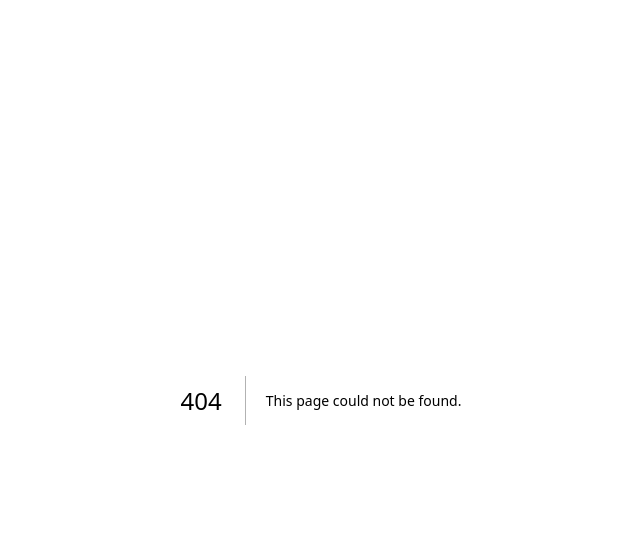
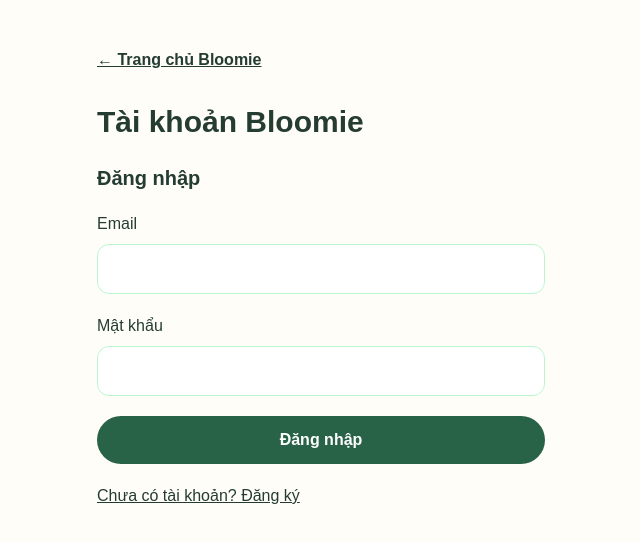
Before and after one commit to 24520275-NTD/bloomie-website, a Next.js app: page /tai-khoan in a window 1280 px wide. Before the commit this address had no page. Shown: the top 542 px of the page, without its empty margins (319-959 px from the left). Built offline with nearby package versions, Linux system fonts and the light colour scheme; no server answers.

Commit message:
Add Bloomie account registration and login

```diff
--- /dev/null
+++ b/app/auth/confirm/route.ts
@@ -0,0 +1,42 @@
+import { createServerClient } from "@supabase/ssr";
+import { cookies } from "next/headers";
+import { NextResponse } from "next/server";
+
+export async function GET(request: Request) {
+  const url = new URL(request.url);
+  const code = url.searchParams.get("code");
+  const cookieStore = await cookies();
+
+  const supabase = createServerClient(
+    process.env.NEXT_PUBLIC_SUPABASE_URL!,
+    process.env.NEXT_PUBLIC_SUPABASE_PUBLISHABLE_KEY!,
+    {
+      cookies: {
+        getAll() {
+          return cookieStore.getAll();
+        },
+        setAll(values) {
+          values.forEach(({ name, value, options }) => {
+            cookieStore.set(name, value, options);
+          });
+        },
+      },
+    }
+  );
+
+  if (code) {
+    const { error } = await supabase.auth.exchangeCodeForSession(code);
+
+    if (!error) {
+      const response = NextResponse.redirect(
+        new URL("/tai-khoan", url.origin)
+      );
+      response.headers.set("Cache-Control", "private, no-store");
+      return response;
+    }
+  }
+
+  return NextResponse.redirect(
+    new URL("/tai-khoan?confirmation=failed", url.origin)
+  );
+}
--- /dev/null
+++ b/app/lib/supabase-browser.ts
@@ -0,0 +1,8 @@
+import { createBrowserClient } from "@supabase/ssr";
+
+export function createClient() {
+  return createBrowserClient(
+    process.env.NEXT_PUBLIC_SUPABASE_URL!,
+    process.env.NEXT_PUBLIC_SUPABASE_PUBLISHABLE_KEY!
+  );
+}
--- a/app/page.tsx
+++ b/app/page.tsx
@@ -17,6 +17,7 @@ export default function Home() {
             <a href="/san-pham">Khám phá học liệu</a>
             <a href="#cach-hoc">Cách bắt đầu</a>
             <a href="#gioi-thieu">Về Bloomie</a>
+            <a href="/tai-khoan">Đăng nhập </a>
           </nav>
         </div>
       </header>
--- /dev/null
+++ b/app/tai-khoan/page.tsx
@@ -0,0 +1,225 @@
+"use client";
+
+import Link from "next/link";
+import { useEffect, useState } from "react";
+import type { FormEvent } from "react";
+import { createClient } from "../lib/supabase-browser";
+
+export default function AccountPage() {
+  const [supabase] = useState(() => createClient());
+  const [mode, setMode] = useState<"login" | "signup">("login");
+  const [email, setEmail] = useState("");
+  const [password, setPassword] = useState("");
+  const [userEmail, setUserEmail] = useState<string | null>(null);
+  const [loading, setLoading] = useState(true);
+  const [busy, setBusy] = useState(false);
+  const [message, setMessage] = useState("");
+
+  useEffect(() => {
+    let active = true;
+
+    if (
+      new URLSearchParams(window.location.search).get("confirmation")
+      === "failed"
+    ) {
+      setMessage(
+        "Liên kết xác nhận không hợp lệ hoặc đã hết hạn. " +
+        "Nếu email đã được xác nhận, hãy thử đăng nhập."
+      );
+    }
+
+    supabase.auth.getUser()
+      .then(({ data }) => {
+        if (active) setUserEmail(data.user?.email ?? null);
+      })
+      .catch(() => {
+        if (active) setMessage("Chưa kiểm tra được phiên đăng nhập.");
+      })
+      .finally(() => {
+        if (active) setLoading(false);
+      });
+
+    const { data } = supabase.auth.onAuthStateChange((_event, session) => {
+      if (active) setUserEmail(session?.user.email ?? null);
+    });
+
+    return () => {
+      active = false;
+      data.subscription.unsubscribe();
+    };
+  }, [supabase]);
+
+  async function submit(event: FormEvent<HTMLFormElement>) {
+    event.preventDefault();
+    setBusy(true);
+    setMessage("");
+
+    try {
+      if (mode === "signup") {
+        const { error } = await supabase.auth.signUp({
+          email: email.trim(),
+          password,
+          options: {
+            emailRedirectTo: `${window.location.origin}/auth/confirm`,
+          },
+        });
+
+        if (error) {
+          setMessage(error.message);
+        } else {
+          setPassword("");
+          setMessage(
+            "Yêu cầu đăng ký đã được gửi. Kiểm tra email, kể cả thư rác. " +
+            "Nếu nhận được thư xác nhận, hãy mở liên kết bằng " +
+            "cùng trình duyệt đã đăng ký."
+          );
+        }
+      } else {
+        const { data, error } = await supabase.auth.signInWithPassword({
+          email: email.trim(),
+          password,
+        });
+
+        if (error) {
+          setMessage(error.message);
+        } else {
+          setUserEmail(data.user?.email ?? null);
+          setPassword("");
+          setMessage("Đăng nhập thành công.");
+        }
+      }
+    } catch {
+      setMessage("Không kết nối được. Vui lòng thử lại.");
+    } finally {
+      setBusy(false);
+    }
+  }
+
+  async function logout() {
+    setBusy(true);
+
+    try {
+      const { error } = await supabase.auth.signOut();
+
+      if (error) {
+        setMessage(error.message);
+      } else {
+        setUserEmail(null);
+        setPassword("");
+        setMessage("Đã đăng xuất.");
+      }
+    } catch {
+      setMessage("Chưa đăng xuất được. Vui lòng thử lại.");
+    } finally {
+      setBusy(false);
+    }
+  }
+
+  const inputStyle =
+    "mt-2 w-full rounded-xl border border-green-200 bg-white px-4 py-3";
+
+  return (
+    <main className="min-h-screen bg-[#fffdf8] px-6 py-12 text-[#243c32]">
+      <div className="mx-auto max-w-md">
+        <Link href="/" className="font-semibold underline">
+          ← Trang chủ Bloomie
+        </Link>
+
+        <h1 className="mt-8 text-3xl font-bold">Tài khoản Bloomie</h1>
+
+        {loading ? (
+          <p className="mt-6">Đang kiểm tra tài khoản…</p>
+        ) : userEmail ? (
+          <section className="mt-6 rounded-3xl border border-green-100 bg-white p-6">
+            <p className="font-semibold">Bạn đã đăng nhập</p>
+            <p className="mt-3 break-all">{userEmail}</p>
+
+            <Link
+              href="/san-pham"
+              className="mt-6 block font-semibold underline"
+            >
+              Khám phá sản phẩm →
+            </Link>
+
+            <button
+              onClick={logout}
+              disabled={busy}
+              className="mt-6 rounded-full border px-6 py-3 disabled:opacity-50"
+            >
+              {busy ? "Đang xử lý…" : "Đăng xuất"}
+            </button>
+          </section>
+        ) : (
+          <form onSubmit={submit} className="mt-6 space-y-5">
+            <h2 className="text-xl font-semibold">
+              {mode === "login" ? "Đăng nhập" : "Đăng ký tài khoản"}
+            </h2>
+
+            <label className="block">
+              Email
+              <input
+                type="email"
+                required
+                maxLength={254}
+                autoComplete="email"
+                value={email}
+                onChange={(event) => setEmail(event.target.value)}
+                className={inputStyle}
+              />
+            </label>
+
+            <label className="block">
+              Mật khẩu
+              <input
+                type="password"
+                required
+                minLength={mode === "signup" ? 8 : undefined}
+                autoComplete={
+                  mode === "signup" ? "new-password" : "current-password"
+                }
+                value={password}
+                onChange={(event) => setPassword(event.target.value)}
+                className={inputStyle}
+              />
+            </label>
+
+            {mode === "signup" && (
+              <p className="text-sm">Sử dụng mật khẩu từ 8 ký tự.</p>
+            )}
+
+            <button
+              type="submit"
+              disabled={busy}
+              className="w-full rounded-full bg-[#286347] px-6 py-3 font-semibold text-white disabled:opacity-50"
+            >
+              {busy
+                ? "Đang xử lý…"
+                : mode === "login"
+                  ? "Đăng nhập"
+                  : "Đăng ký"}
+            </button>
+
+            <button
+              type="button"
+              disabled={busy}
+              onClick={() => {
+                setMode(mode === "login" ? "signup" : "login");
+                setPassword("");
+                setMessage("");
+              }}
+              className="underline"
+            >
+              {mode === "login"
+                ? "Chưa có tài khoản? Đăng ký"
+                : "Đã có tài khoản? Đăng nhập"}
+            </button>
+          </form>
+        )}
+
+        <p role="status" className="mt-6 whitespace-pre-line leading-7">
+          {message}
+        </p>
+      </div>
+    </main>
+  );
+}
--- a/package.json
+++ b/package.json
@@ -9,7 +9,9 @@
     "lint": "eslint"
   },
   "dependencies": {
-    "next": "16.2.4",
+    "@supabase/ssr": "^0.12.7",
+    "@supabase/supabase-js": "^2.119.0",
+    "next": "^16.4.6",
     "react": "19.2.4",
     "react-dom": "19.2.4"
   },
@@ -19,7 +21,7 @@
     "@types/react": "^19",
     "@types/react-dom": "^19",
     "eslint": "^9",
-    "eslint-config-next": "16.2.4",
+    "eslint-config-next": "^16.4.6",
     "tailwindcss": "^4",
     "typescript": "^5"
   }
```
Also changed, not shown: 1 other file (tests, documents, lock files or other folders).
